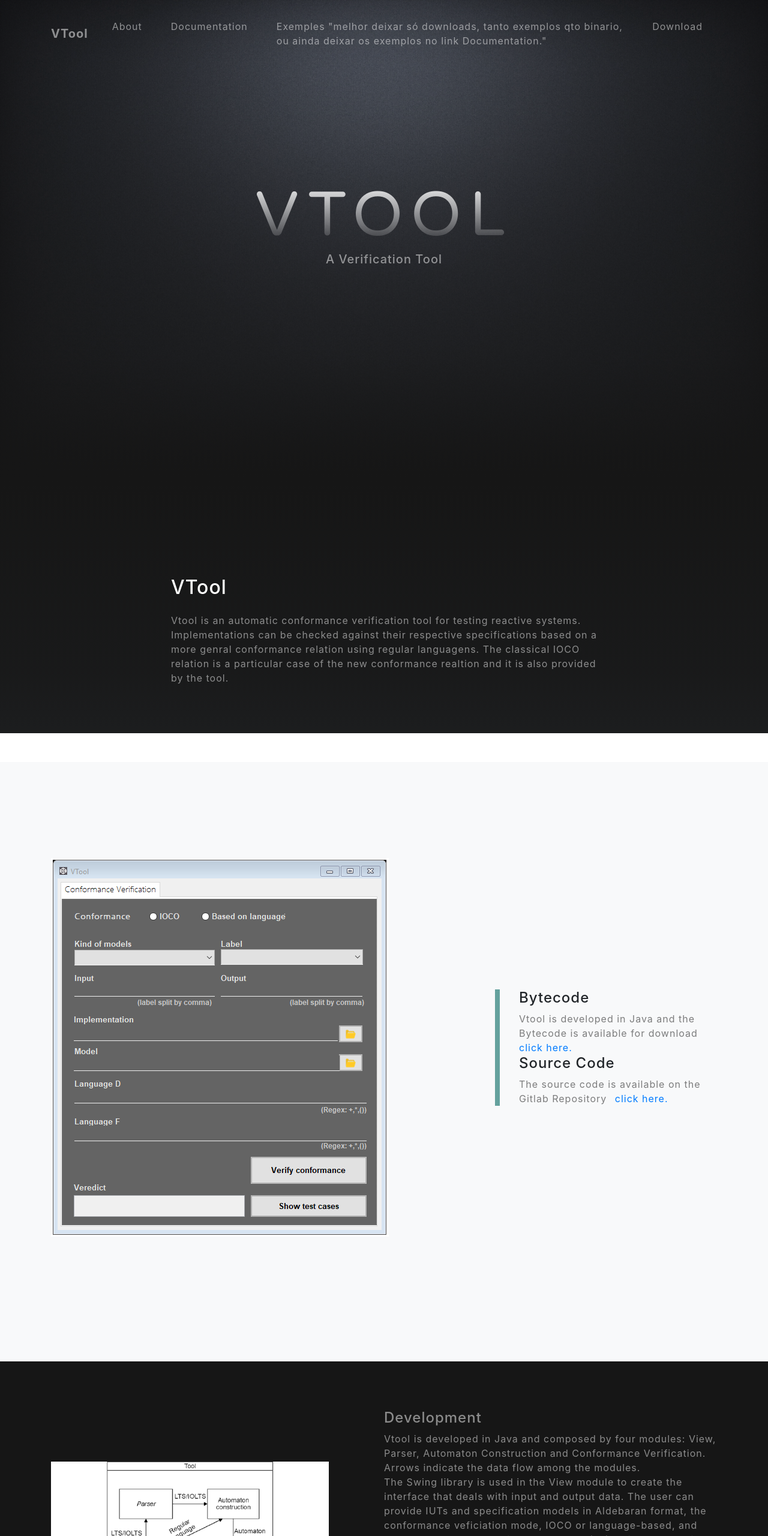
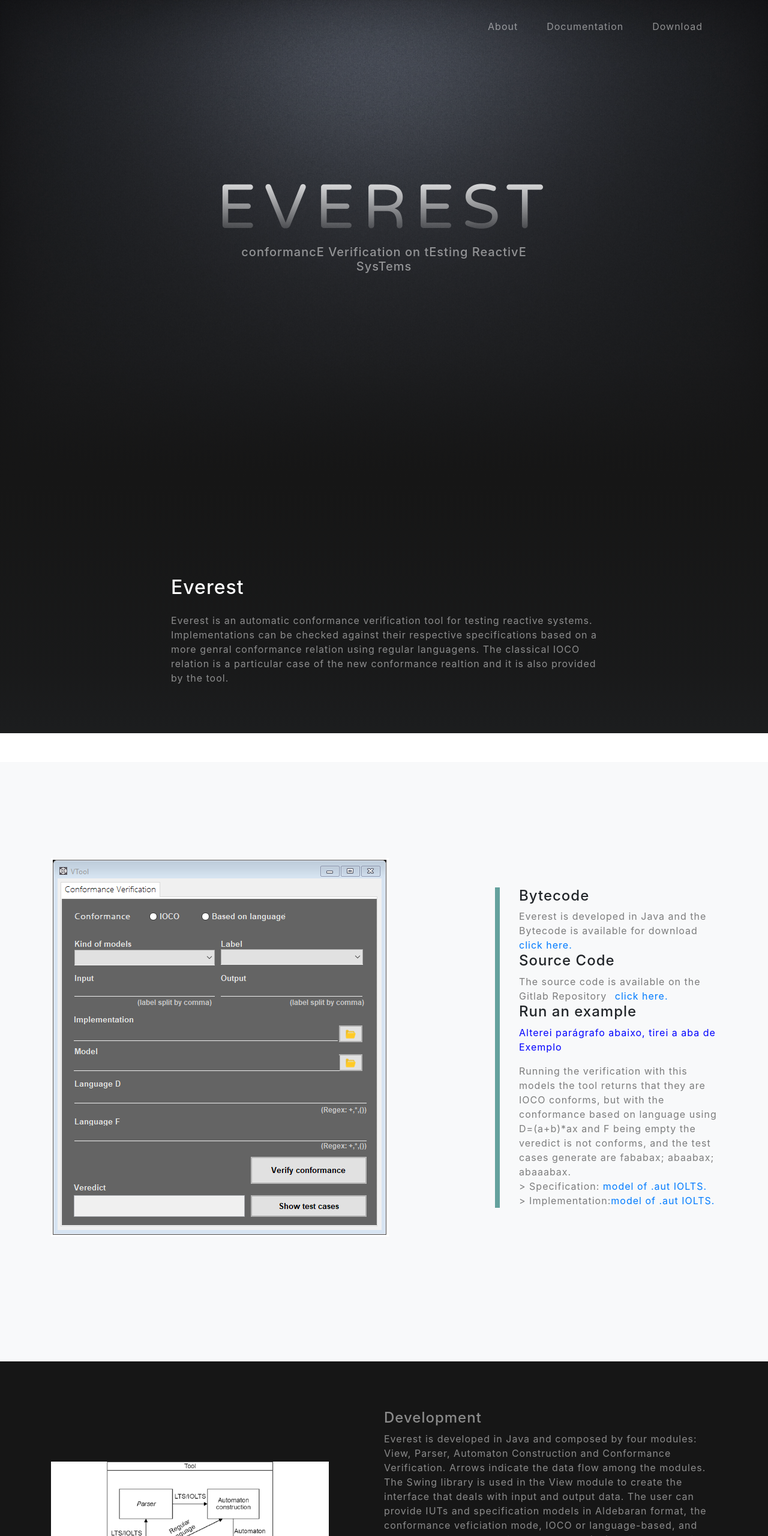
Before and after one commit to everest-conformance-checking/everest.github.io, a website with bundled scripts: page index.html in a window 1280 px wide. Shown: the top 2560 px of the page at 60% size. Built offline with nearby package versions, Linux system fonts and the light colour scheme.

Commit message:
Update index.html

```diff
--- a/index.html
+++ b/index.html
@@ -8,7 +8,7 @@
   <meta name="description" content="">
   <meta name="author" content="">
 
-  <title>VTool</title>
+  <title>Everest</title>
 
   <!-- Bootstrap core CSS -->
   <link href="vendor/bootstrap/css/bootstrap.min.css" rel="stylesheet">
@@ -28,7 +28,7 @@
   <!-- Navigation -->
   <nav class="navbar navbar-expand-lg navbar-light fixed-top" id="mainNav">
     <div class="container">
-      <a class="navbar-brand js-scroll-trigger" href="#page-top">VTool</a>
+      <a class="navbar-brand js-scroll-trigger" href="#page-top"></a>
       <button class="navbar-toggler navbar-toggler-right" type="button" data-toggle="collapse" data-target="#navbarResponsive" aria-controls="navbarResponsive" aria-expanded="false" aria-label="Toggle navigation">
         Menu
         <i class="fas fa-bars"></i>
@@ -42,7 +42,7 @@
             <a class="nav-link js-scroll-trigger" href="#documentation">Documentation</a>
           </li>
            <li class="nav-item">
-            <a class="nav-link js-scroll-trigger" href="#examples">Exemples "melhor deixar só downloads, tanto exemplos qto binario, ou ainda deixar os exemplos no link Documentation."</a>
+            <!--<a class="nav-link js-scroll-trigger" href="#examples">Exemples</a>-->
           </li>
           <li class="nav-item">
             <a class="nav-link js-scroll-trigger" href="#download">Download</a>
@@ -56,8 +56,8 @@
   <header class="masthead">
     <div class="container d-flex h-100 align-items-center">
       <div class="mx-auto text-center">
-        <h1 class="mx-auto my-0 text-uppercase">VTool</h1>
-        <h2 class="text-white-50 mx-auto mt-2 mb-5">A Verification Tool</h2>
+        <h1 class="mx-auto my-0 text-uppercase">Everest</h1>
+        <h2 class="text-white-50 mx-auto mt-2 mb-5">conformancE Verification on tEsting ReactivE SysTems</h2>
       </div>
     </div>
   </header>
@@ -67,8 +67,8 @@
     <div class="container">
         <div class="col-lg-8 mx-auto">
           <div class="row align-items-center no-gutters mb-4 mb-lg-5">
-            <h2 class="text-white mb-4">VTool</h2>
-            <p class="text-white-50">Vtool is an automatic conformance verification tool for testing reactive systems.
+            <h2 class="text-white mb-4">Everest</h2>
+            <p class="text-white-50">Everest is an automatic conformance verification tool for testing reactive systems.
               Implementations can be checked against their respective specifications based on a more genral conformance relation using regular languagens.
               The classical IOCO relation is a particular case of the new conformance realtion and it is also provided by the tool. </p>
           </div>
@@ -88,13 +88,21 @@
         <div class="col-xl-4 col-lg-5">
           <div class="featured-text text-center text-lg-left">
             <h4>Bytecode</h4>
-            <p class="text-black-50 mb-0">Vtool is developed in Java and the Bytecode is available for download <a href="download/executable/vtool.jar">click here.</a> </p>
+            <p class="text-black-50 mb-0">Everest is developed in Java and the Bytecode is available for download <a href="download/executable/vtool.jar">click here.</a> </p>
           </div>
 
 
           <div class="featured-text text-center text-lg-left">
             <h4>Source Code</h4>
             <p class="text-black-50 mb-0">The source code is available on the Gitlab Repository <a href="https://github.com/actool/vtool" class="mx-2">click here.</a>  </p>
+          </div>
+
+          <div class="featured-text text-center text-lg-left">
+            <h4>Run an example</h4>
+            <p style="color: blue"> Alterei parágrafo abaixo, tirei a aba de Exemplo<p>
+             <p class="text-black-50 mb-0"> Running the verification with this models the tool returns that they are IOCO conforms, but  with the conformance based on language using D=(a+b)*ax and F being empty the veredict is not conforms, and the test cases generate are fababax; abaabax; abaaabax.</p>
+             <p class="text-black-50 mb-0"> > Specification: <a href="download/aut/iolts-spec.aut" target="_blank">model of .aut  IOLTS.</a> </p>
+             <p class="text-black-50 mb-0"> > Implementation:<a href="download/aut/iolts-impl.aut" target="_blank">model of .aut  IOLTS.</a> </p>
           </div>
 
         </div>
@@ -114,7 +122,7 @@
         <div class="col-xl-6 col-lg-5">
           <div class="featured-text text-center text-lg-left">
             <h4 class="text-white-50">Development</h4>
-              <p class="text-white-50 mb-0"> Vtool is developed in Java and composed by four modules: View, Parser, Automaton Construction and Conformance Verification.
+              <p class="text-white-50 mb-0"> Everest is developed in Java and composed by four modules: View, Parser, Automaton Construction and Conformance Verification.
                 Arrows indicate the data flow among the modules. </p>
                 <p class="text-white-50 mb-0">  The Swing library is used in the View module to create the interface that deals with input and output data.
                 The user can provide IUTs and specification models in Aldebaran format, the conformance veficiation mode, IOCO or language-based, and also the regular expressions that model (un)desirable behaviors.
@@ -133,8 +141,10 @@
             <h4 class="text-white-50">Aldebaran format (.aut)</h4>
               <p class="text-white-50 mb-0"> An example of Aldebaran file format and its corresponding model.
                 Input labels are tagged by '?' an output labels are tagged by '!'. </p>
+               <p class="text-white-50 mb-0">The header indicates the initial state, the number of transitions and the number of states, respectively. </p>
+                <p class="text-white-50 mb-0">Each line below the header is a transition, which is defined as a tuple (s,l,p), where 's' is source state, 'l' is the label of transition and 'p' is the target state </p>
 
-               <p class="text-white-50 mb-0">The header indicates the initial state, the number of transitions and the number of states, respectively. (E cada linha indica uma transicao? pode ser na frente, so separado por espacos? e a transicao é como? uma tupla (s,a,p), onde s é origem, a o rotulo e p o destino?) </p>
+              <p style="color: red"> (E cada linha indica uma transicao? pode ser na frente, so separado por espacos? e a transicao é como? uma tupla (s,a,p), onde s é origem, a o rotulo e p o destino?) </p> <p style="color: paleturquoise">coloquei parágrafo acima</p>
           </div>
         </div>
 
@@ -154,7 +164,7 @@
         <div class="col-xl-1 col-lg-7"></div>
         <div class="col-xl-5 col-lg-5">
           <div class="featured-text text-center text-lg-left">
-            <h4 class="text-white-50">Interface (a ver devido as mudancas da interface. )</h4>
+            <h4 class="text-white-50">Interface</h4> <p style="color: red">a ver devido as mudancas da interface. <p>
               <p class="text-white-50 mb-0">Fields: </p>
               <ul>
                 <li class="text-white-50"> <b>Conformance:</b> conformance verification is based on language or IOCO;</li>
@@ -175,10 +185,10 @@
     </div>
   </section>
 
-   <section id="examples" class="projects-section bg-light">
+   <!--<section id="examples" class="projects-section bg-light">
     <div class="container">
 
-      <!-- Featured Project Row -->
+
        <div class="col-lg-8 mx-auto">
           <div class="row align-items-center no-gutters mb-4 mb-lg-5">
             <h2 class="text-black mb-4">Run an example</h2>
@@ -189,12 +199,12 @@
       </div>
 
     </div>
-  </section>
+  </section>-->
 
   <!-- Footer -->
   <footer class="bg-black small text-center text-white-50">
     <div class="container">
-      Copyright &copy; VTool 2019
+      Copyright &copy; Everest 2019
     </div>
   </footer>
 
```
